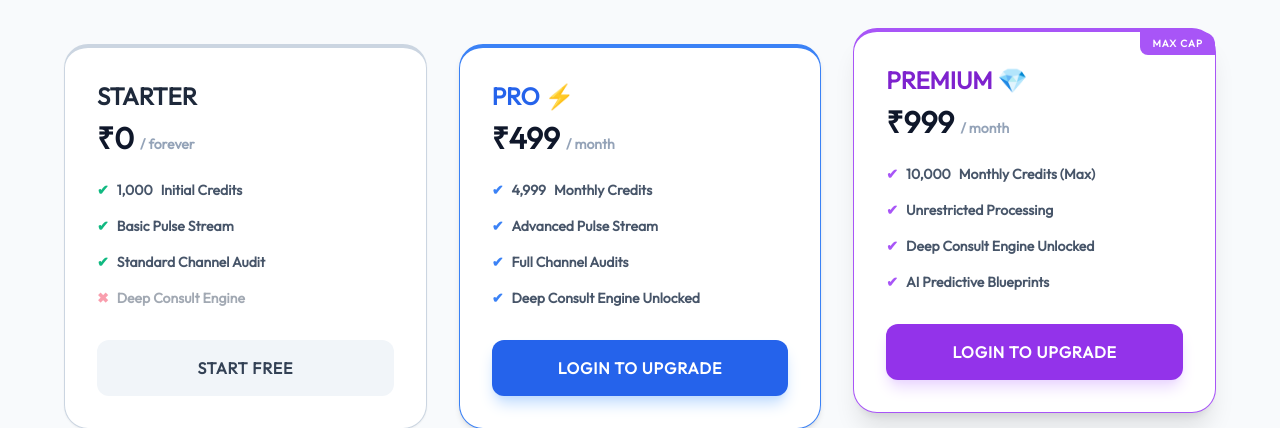
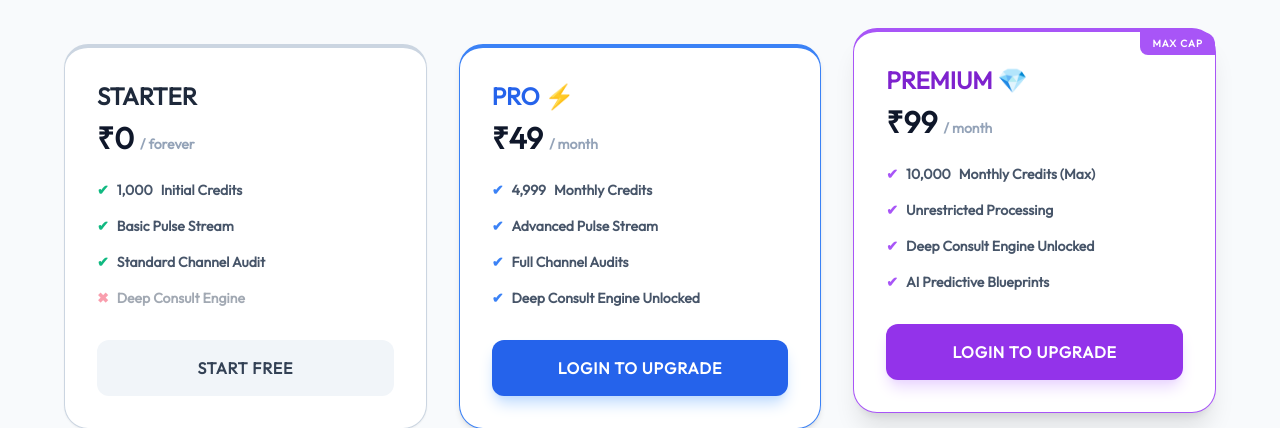
Before and after one commit to MrinalDashora/Real_Time_Analyzer, a Flask app: page /pricing in a window 1280 px wide. Shown: the part 297-725 px from the top of the page. Run offline with Flask 3, Linux system fonts and the light colour scheme; some libraries are stand-ins or nearby versions.

Commit message:
Confirmed force pricing change to 49 and 99

```diff
--- a/app.py
+++ b/app.py
@@ -200,7 +200,7 @@ def pricing():
 def checkout():
     # Terminal Output Mandate
     print("\n=========================================")
-    print("Name: Mrinal Dashora")
+    print("System Initialized by: Mrinal Dashora")
     print("Roll Number: 24BCON1413")
     print("[LOG] Processing Real UPI Payment Upgrade...")
     print("=========================================\n")
@@ -209,7 +209,7 @@ def checkout():
     if session.get('role') == 'admin': return jsonify({"error": "You are a Super Admin! You already have maximum access."})
 
     data = request.get_json()
-    plan = str(data.get('plan', '')).strip()  # String mein convert kiya taaki '49' ya 49 dono chalein
+    plan = str(data.get('plan', '')).strip()  # Supports both '49' and 'pro'
     utr = data.get('utr', '').strip()
     email = session['user']
 
@@ -217,7 +217,7 @@ def checkout():
     if not utr or len(utr) < 8:
         return jsonify({"error": "Invalid UTR. Please enter the correct Transaction ID from your UPI app."})
 
-    # Naye 49 aur 99 pricing plans ki mapping
+    # Pricing plans mapping (49 and 99)
     if plan in ['pro', '49']:
         new_credits = 4999
         new_role = 'pro'
--- a/templates/pricing.html
+++ b/templates/pricing.html
@@ -35,7 +35,7 @@
         <div class="glass p-8 border-t-4 border-blue-500 shadow-md flex flex-col justify-between">
             <div>
                 <h3 class="font-black text-2xl uppercase text-blue-600 mb-2 flex items-center gap-2">Pro ⚡</h3>
-                <p class="text-3xl font-black text-slate-900 mb-6">₹499 <span class="text-sm text-slate-400 font-bold">/ month</span></p>
+                <p class="text-3xl font-black text-slate-900 mb-6">₹49 <span class="text-sm text-slate-400 font-bold">/ month</span></p>
                 <ul class="space-y-4 mb-8 text-sm font-bold text-slate-600">
                     <li class="flex items-center gap-2"><span class="text-blue-500">✔</span> <b>4,999</b> Monthly Credits</li>
                     <li class="flex items-center gap-2"><span class="text-blue-500">✔</span> Advanced Pulse Stream</li>
@@ -50,8 +50,8 @@
             {% elif session.get('role') in ['premium', 'admin'] %}
                 <button disabled class="w-full bg-slate-50 text-slate-300 font-black py-4 rounded-xl uppercase tracking-wider cursor-not-allowed">Included in Higher Plan</button>
             {% else %}
-                <button onclick="openUPIModal('pro', 499)" class="w-full bg-blue-600 hover:bg-blue-700 text-white font-black py-4 rounded-xl transition shadow-lg shadow-blue-200 uppercase tracking-wider flex justify-center items-center gap-2">
-                    Pay ₹499 via UPI
+                <button onclick="openUPIModal('pro', 49)" class="w-full bg-blue-600 hover:bg-blue-700 text-white font-black py-4 rounded-xl transition shadow-lg shadow-blue-200 uppercase tracking-wider flex justify-center items-center gap-2">
+                    Pay ₹49 via UPI
                 </button>
             {% endif %}
         </div>
@@ -61,7 +61,7 @@
             <div class="absolute top-0 right-0 bg-purple-500 text-white text-[10px] font-black uppercase tracking-widest px-3 py-1 rounded-bl-lg rounded-tr-xl">Max Cap</div>
             <div>
                 <h3 class="font-black text-2xl uppercase text-purple-700 mb-2 flex items-center gap-2">Premium 💎</h3>
-                <p class="text-3xl font-black text-slate-900 mb-6">₹999 <span class="text-sm text-slate-400 font-bold">/ month</span></p>
+                <p class="text-3xl font-black text-slate-900 mb-6">₹99 <span class="text-sm text-slate-400 font-bold">/ month</span></p>
                 <ul class="space-y-4 mb-8 text-sm font-bold text-slate-600">
                     <li class="flex items-center gap-2"><span class="text-purple-500">✔</span> <b>10,000</b> Monthly Credits (Max)</li>
                     <li class="flex items-center gap-2"><span class="text-purple-500">✔</span> Unrestricted Processing</li>
@@ -76,8 +76,8 @@
             {% elif session.get('role') == 'admin' %}
                 <button disabled class="w-full bg-slate-900 text-white font-black py-4 rounded-xl uppercase tracking-wider flex justify-center items-center gap-2 cursor-not-allowed"><span>👑</span> Admin Mode</button>
             {% else %}
-                <button onclick="openUPIModal('premium', 999)" class="w-full bg-purple-600 hover:bg-purple-700 text-white font-black py-4 rounded-xl transition shadow-lg shadow-purple-200 uppercase tracking-wider flex justify-center items-center gap-2">
-                    Pay ₹999 via UPI
+                <button onclick="openUPIModal('premium', 99)" class="w-full bg-purple-600 hover:bg-purple-700 text-white font-black py-4 rounded-xl transition shadow-lg shadow-purple-200 uppercase tracking-wider flex justify-center items-center gap-2">
+                    Pay ₹99 via UPI
                 </button>
             {% endif %}
         </div>
@@ -120,12 +120,8 @@
     console.log("Roll Number: 24BCON1413");
     console.log("=========================================");
 
-    // ==========================================
-    // ⚠️ ENTER YOUR ACTUAL UPI DETAILS HERE ⚠️
-    // ==========================================
-    const MY_UPI_ID = "mrinaldashora@oksbi"; // Replace with your PhonePe/GPay UPI ID
-    const MY_NAME = "mrinaldashora"; // Business Name to show on user's app
-    // ==========================================
+    const MY_UPI_ID = "mrinaldashora@oksbi";
+    const MY_NAME = "mrinaldashora";
 
     let selectedPlan = '';
 
@@ -134,16 +130,11 @@
         document.getElementById('modalTitle').innerText = `Upgrade to ${plan.toUpperCase()}`;
         document.getElementById('utrInput').value = '';
 
-        // Generate Standard UPI String
         const upiString = `upi://pay?pa=${MY_UPI_ID}&pn=${encodeURIComponent(MY_NAME)}&am=${amount}&cu=INR`;
-
-        // Generate QR Code using free API
         const qrUrl = `https://api.qrserver.com/v1/create-qr-code/?size=250x250&data=${encodeURIComponent(upiString)}`;
         document.getElementById('qrCodeImage').src = qrUrl;
 
-        // Set Mobile Intent Link
         document.getElementById('mobilePayBtn').href = upiString;
-
         document.getElementById('upiModal').classList.remove('hidden');
     }
 
```
